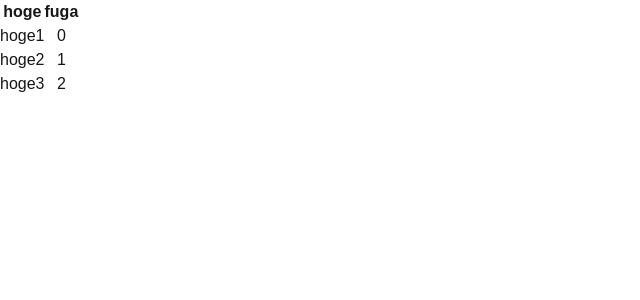
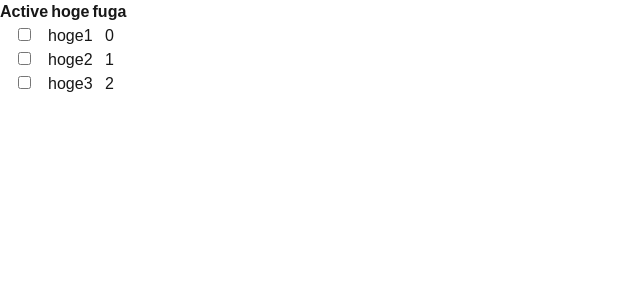
Before and after one commit to ysdzm/nitech-daigakuin-rishu-checker, a Next.js app: page / in a window 1280 px wide. Shown: the top 300 px of the page, without its empty margins (0-640 px from the left). Built offline with nearby package versions, Linux system fonts and the light colour scheme.

Commit message:
fix: テーブルにチェックボックスを追加

```diff
--- a/app/page.tsx
+++ b/app/page.tsx
@@ -8,12 +8,27 @@ import { useState, useEffect } from 'react';
 type TestTable = {
   hoge: string;
   fuga: number;
+  isActive: boolean;
 }
 
 // createColumnHelper を利用してカラム定義を作成
 const columnHelper = createColumnHelper<TestTable>();
 
 const testTableColumnDefs = [
+  columnHelper.accessor((row) => row.isActive, {
+    id: 'isActive',
+    header: 'Active',
+    cell: info => (
+      <input
+        type="checkbox"
+        checked={info.getValue()}
+        onChange={() => {
+          const currentRow = info.row.original;
+          currentRow.isActive = !currentRow.isActive;
+        }}
+      />
+    ),
+  }),
   columnHelper.accessor((row) => row.hoge, {
     id: 'hoge',
     header: 'hoge',
@@ -48,6 +63,7 @@ export default function Page() {
     columns: testTableColumnDefs,
     data: data,
     getCoreRowModel: getCoreRowModel(),
+    enableRowSelection: (row) => row.original.isActive,
   });
 
   return <ShowTable table={table} />;
```
